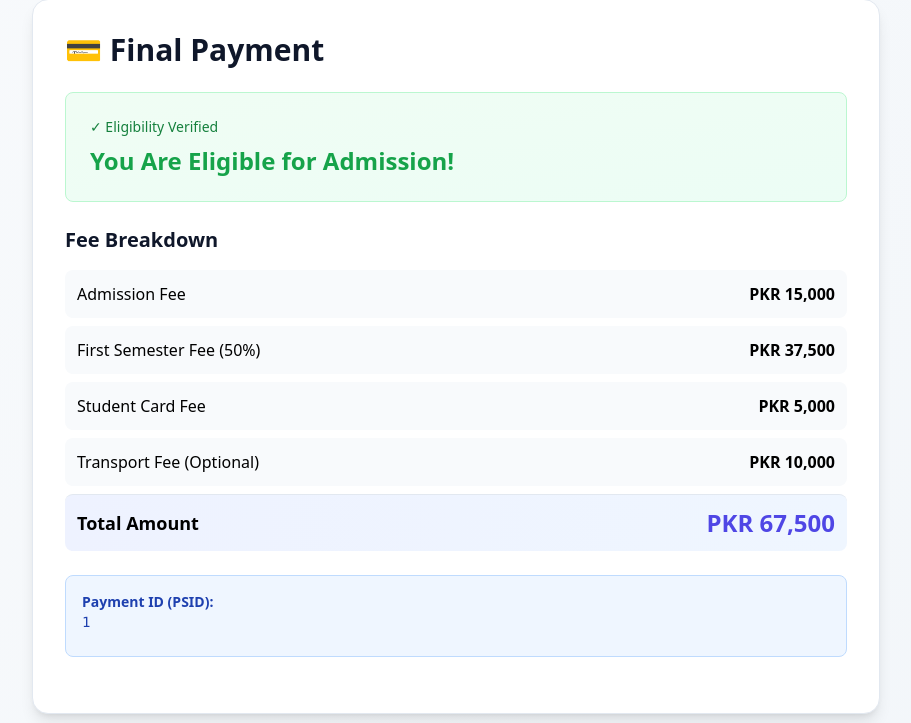
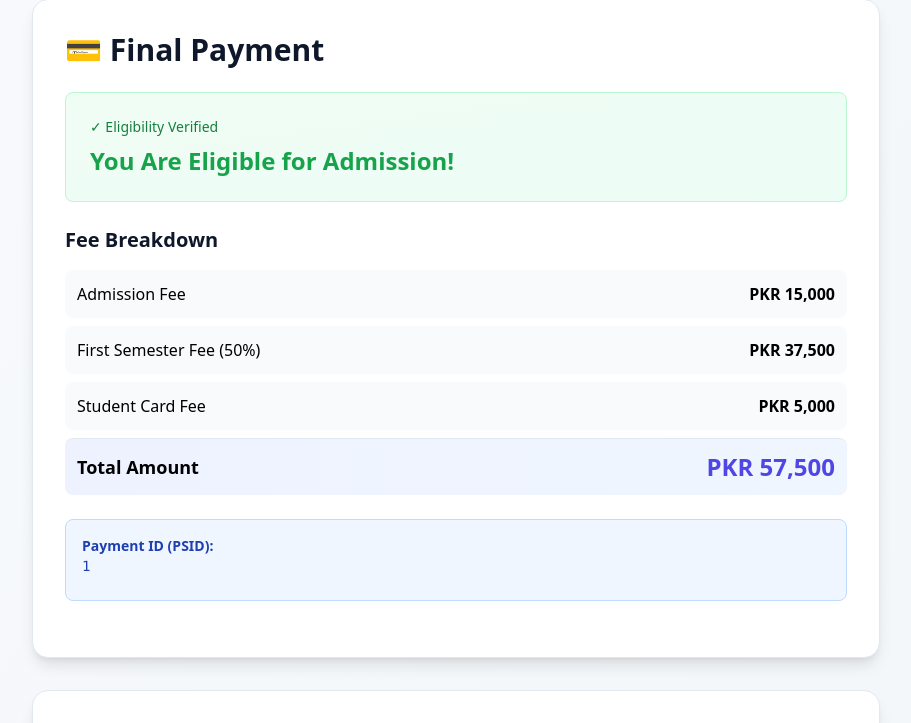
Before and after one commit to babarai45/superiorErp, a Django app: page /admission/stage5/1/ in a window 1280 px wide. Shown: the part 187-910 px from the top of the page, without its empty margins (184-1095 px from the left). Run offline with Django 5.2, Linux system fonts and the light colour scheme; tables that the repository leaves empty hold one stand-in row (values such as "Sample post"); some libraries are stand-ins or nearby versions.

Commit message:
Fix transport fee checkbox - only add when checked
Co-authored-by: babarai45 <158789770+babarai45@users.noreply.github.com>

```diff
--- a/admission/views.py
+++ b/admission/views.py
@@ -444,7 +444,10 @@ def admission_stage5(request, app_id):
         admission_fee = 15000
         first_semester_fee = 75000 / 2  # Half of first semester
         student_card_fee = 5000
-        transport_fee = float(request.POST.get('transport_fee', 0))
+
+        # Check if transport option is selected (checkbox)
+        transport_option = request.POST.get('transport_option')
+        transport_fee = float(transport_option) if transport_option else 0
 
         total_amount = admission_fee + first_semester_fee + student_card_fee + transport_fee
 
--- a/templates/admission/stage5.html
+++ b/templates/admission/stage5.html
@@ -64,14 +64,14 @@
                 <span>Student Card Fee</span>
                 <span class="font-bold">PKR 5,000</span>
             </div>
-            <div class="flex justify-between items-center p-3 bg-slate-50 dark:bg-slate-700 rounded-lg">
+            <div id="transportFeeRow" class="flex justify-between items-center p-3 bg-slate-50 dark:bg-slate-700 rounded-lg" style="display: none;">
                 <span>Transport Fee (Optional)</span>
                 <span class="font-bold">PKR 10,000</span>
             </div>
 
             <div class="border-t border-slate-200 dark:border-slate-600 pt-3 flex justify-between items-center p-3 bg-gradient-to-r from-indigo-50 to-blue-50 dark:from-indigo-900/30 dark:to-blue-900/30 rounded-lg">
                 <span class="font-bold text-lg">Total Amount</span>
-                <span class="font-bold text-2xl text-indigo-600 dark:text-indigo-400">PKR 67,500</span>
+                <span id="totalAmount" class="font-bold text-2xl text-indigo-600 dark:text-indigo-400">PKR 57,500</span>
             </div>
         </div>
 
@@ -184,5 +184,31 @@
     </div>
 </div>
 
+<script>
+    // Handle transport fee checkbox
+    const transportCheckbox = document.querySelector('input[name="transport_option"]');
+    const transportFeeRow = document.getElementById('transportFeeRow');
+    const totalAmountElement = document.getElementById('totalAmount');
+
+    const baseAmount = 15000 + 37500 + 5000; // Admission + Semester + Card fees
+    const transportFee = 10000;
+
+    function updateTotal() {
+        if (transportCheckbox.checked) {
+            transportFeeRow.style.display = 'flex';
+            totalAmountElement.textContent = 'PKR ' + (baseAmount + transportFee).toLocaleString();
+        } else {
+            transportFeeRow.style.display = 'none';
+            totalAmountElement.textContent = 'PKR ' + baseAmount.toLocaleString();
+        }
+    }
+
+    // Update total when checkbox changes
+    transportCheckbox.addEventListener('change', updateTotal);
+
+    // Set initial state
+    updateTotal();
+</script>
+
 </body>
 </html>
```
